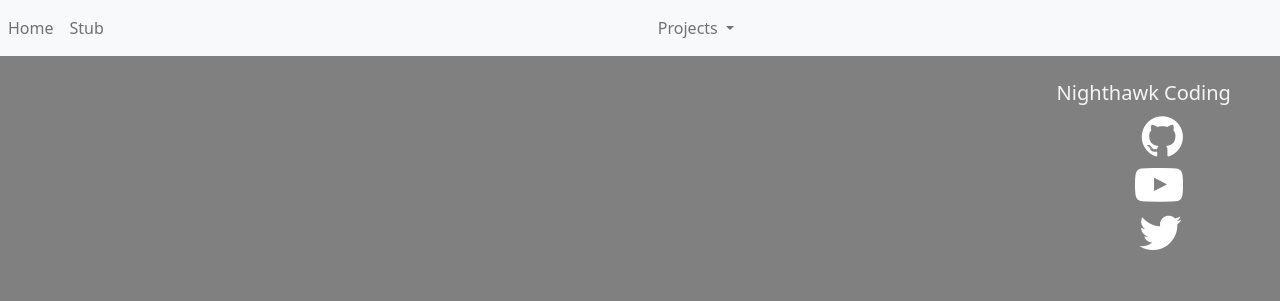
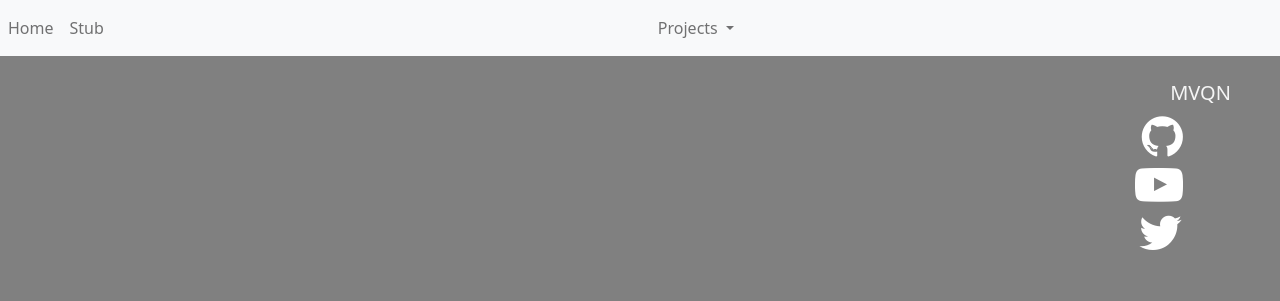
Before and after one commit to hsinaDitaM/MVQN, a Flask app: page /projects/portfolio/ in a window 1280 px wide. Shown: the top 301 px of the page. Run offline with Flask 2, Linux system fonts and the light colour scheme.

Commit message:
Changed Website Name

```diff
--- a/templates/index.html
+++ b/templates/index.html
@@ -8,7 +8,7 @@
           background-color: #ffffff00;
         }
         .card {
-          background-color: rgb(193, 193, 193);
+          background-color: rgb(148, 217, 221);
           border-radius: 10px;
         }
 
--- a/templates/layouts/base.html
+++ b/templates/layouts/base.html
@@ -7,11 +7,8 @@ This HTML is setup as as a Jinja2 layout, coders use layouts for:
 <!DOCTYPE HTML>
 <html lang="en">
 
-{% set basename = "Nighthawk Coding" %}
-{% set github = "https://github.com/nighthawkcoders" %}
-{% set twitter = "https://twitter.com/NighthawkCoding" %}
-{% set youtube = "https://www.youtube.com/channel/UClIKOsDS5dsfzFA3zveDT3Q?view_as=subscriber" %}
-
+{% set basename = "MVQN" %}
+{% set github = "https://github.com/hsinaDitaM/MVQN" %}
 <head>
     <!-- Required meta tags -->
     <meta charset="utf-8">
```
